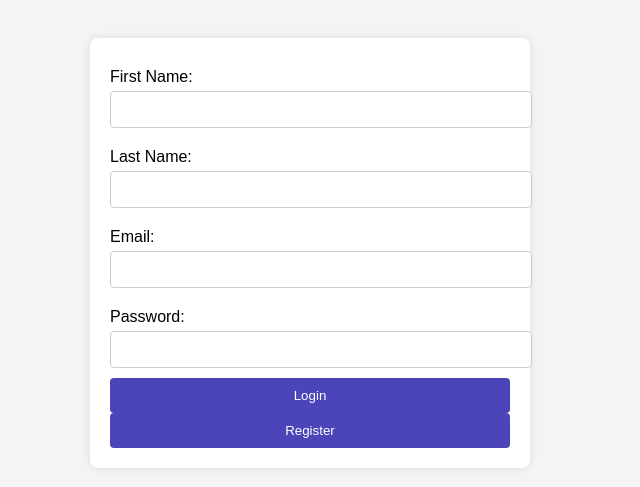
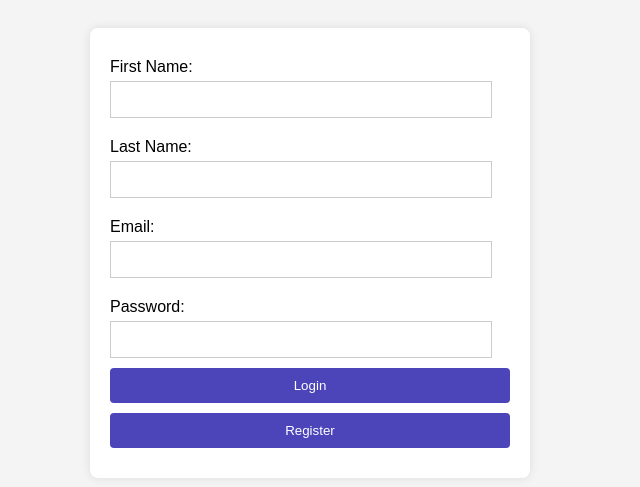
Before and after one commit to vi1281/m, a plain HTML site: page index.html in a window 1280 px wide. Shown: the part 147-634 px from the top of the page, without its empty margins (330-970 px from the left). Drawn offline with Linux system fonts and the light colour scheme.

Commit message:
стилі

```diff
--- a/styles.css
+++ b/styles.css
@@ -34,10 +34,9 @@ label {
 
 /* Стиль для полів введення */
 input {
-  width: 100%; /* Ширина 100% контейнера */
+  width: 90%; /* Ширина 100% контейнера */
   padding: 10px; /* Внутрішні відступи */
   margin-bottom: 10px; /* Зовнішній відступ знизу */
-  border-radius: 4px; /* Заокруглені краї */
   border: 1px solid #ccc; /* Сіра рамка */
 }
 
@@ -50,6 +49,7 @@ button {
   border: none; /* Відсутність рамки */
   border-radius: 4px; /* Заокруглені краї */
   cursor: pointer; /* Зміна курсора при наведенні */
+  margin-bottom: 10px; /* Зовнішній відступ знизу */
 }
 
 /* Ефект наведення для кнопок */
```
